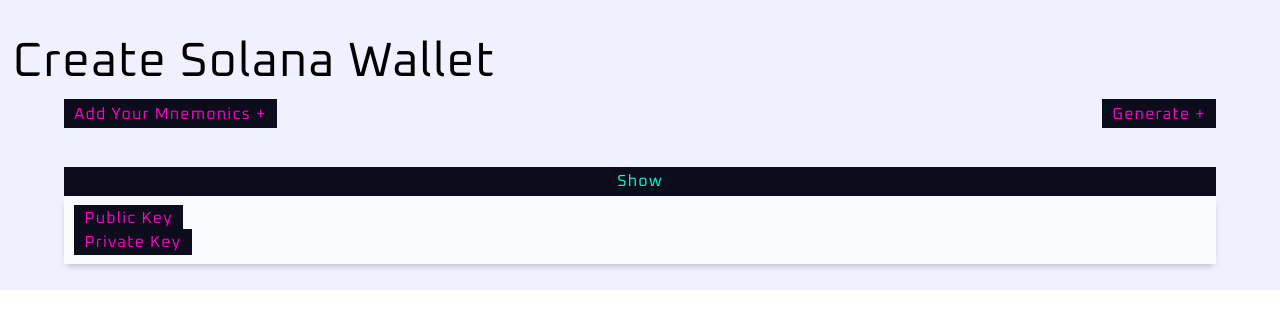
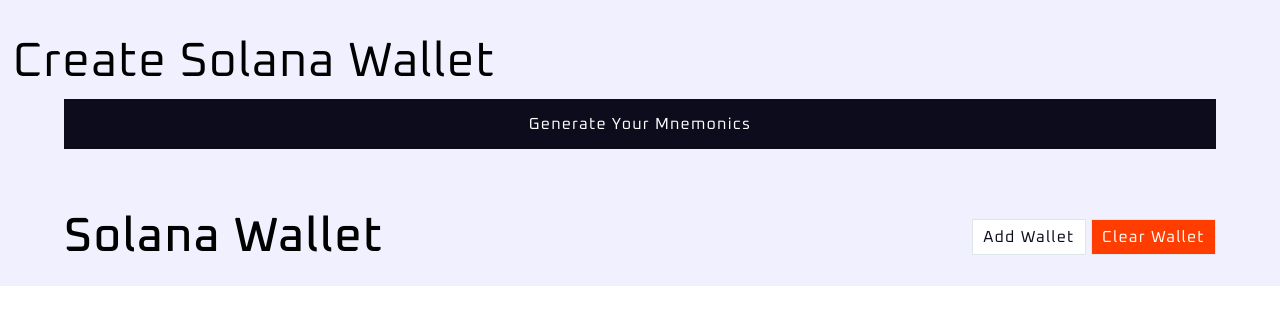
Before and after one commit to AjayRajNegi/create-next-wallet, a Next.js app: page /seed in a window 1280 px wide. Shown: the top 328 px of the page. Built offline with nearby package versions, Linux system fonts and the light colour scheme.

Commit message:
Multiple key pairs can be created.

```diff
--- a/app/seed/page.tsx
+++ b/app/seed/page.tsx
@@ -4,10 +4,18 @@
 import { derivePath } from "ed25519-hd-key";
 import { useState } from "react";
 
+interface WalletData {
+  keyPair: Keypair;
+  publicKey: string;
+  privateKey: string;
+}
+
 export default function Page() {
   const [mnemonic, setMnemonic] = useState<string[]>([]);
   const [seed, setSeed] = useState<Buffer | null>(null);
-  const [keyPair, setKeyPair] = useState<Keypair | null>(null);
+  //const [keyPair, setKeyPair] = useState<Keypair | null>(null);
+
+  const [wallet, setWallet] = useState<WalletData[]>([]);
 
   function generateMnemonic() {
     const generatedMnemonic = bip39.generateMnemonic();
@@ -18,18 +26,25 @@
     console.log(generatedSeed.toString("hex"));
   }
 
-  function generateKeyPair() {
-    const path = `m/44'/501'/0'/0'`;
+  function generateWallet() {
     if (!seed) {
+      console.log("Generate Seed.");
       return;
     }
+
+    const walletIndex = wallet.length;
+
+    const path = `m/44'/501'/${walletIndex}'/0'`;
     const derivedSeed = derivePath(path, seed.toString("hex")).key;
     const keyPair = Keypair.fromSeed(derivedSeed);
 
-    setKeyPair(keyPair);
+    const newWallet: WalletData = {
+      keyPair,
+      publicKey: keyPair.publicKey.toBase58(),
+      privateKey: Buffer.from(keyPair.secretKey).toString("hex"),
+    };
 
-    console.log("Public key:", keyPair.publicKey.toBase58());
-    console.log("Private key:", Buffer.from(keyPair.secretKey).toString("hex"));
+    setWallet((prev) => [...prev, newWallet]);
   }
 
   return (
@@ -37,20 +52,17 @@
       <section className="max-w-7xl mx-auto bg-secondary py-10">
         <h1 className="text-5xl p-5">Create Solana Wallet</h1>
         <div className="max-w-6xl mx-auto flex justify-between">
-          <button className="px-4 py-1 text-primary bg-muted-foreground">
-            Add Your Mnemonics +
-          </button>
           <button
-            className="px-4 py-1 text-primary bg-muted-foreground"
+            className="py-5 text-primary-foreground bg-muted-foreground w-full"
             onClick={() => {
               generateMnemonic();
             }}
           >
-            Generate +
+            Generate Your Mnemonics
           </button>
         </div>
 
-        <div className="flex gap-4 max-w-6xl mx-auto mt-5">
+        <div className="flex justify-between max-w-6xl mx-auto mt-5">
           {mnemonic.map((word, id) => (
             <div className="px-3 py-1 bg-muted-foreground text-white" key={id}>
               {word}
@@ -58,7 +70,35 @@
           ))}
         </div>
 
-        <div className=" gap-4 max-w-6xl mx-auto mt-10">
+        {/* Wallet */}
+        <section className="max-w-6xl mx-auto mt-20">
+          <div className="flex justify-between items-center">
+            <h1 className="text-5xl font-[500]">Solana Wallet</h1>
+            <div>
+              <button
+                className="px-4 py-2 text-muted-foreground bg-primary-foreground border-[1px] border-border mr-2"
+                onClick={() => {
+                  generateWallet();
+                }}
+              >
+                Add Wallet
+              </button>
+              <button className="px-4 py-2 text-primary-foreground bg-destructive border-[1px] border-border">
+                Clear Wallet
+              </button>
+            </div>
+          </div>
+
+          {/* All Wallets */}
+          <div className="flex gap-10 flex-col">
+            {wallet.map((wallet, id) => (
+              <div key={id} className="">
+                {wallet.privateKey}
+              </div>
+            ))}
+          </div>
+        </section>
+        {/* <div className=" gap-4 max-w-6xl mx-auto mt-10">
           <div
             className="px-4 py-1 text-accent bg-muted-foreground text-center "
             onClick={() => {
@@ -85,7 +125,7 @@
               )}
             </h3>
           </div>
-        </div>
+        </div> */}
       </section>
     </>
   );
```
